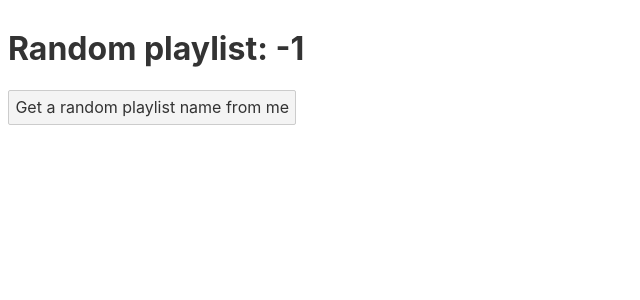
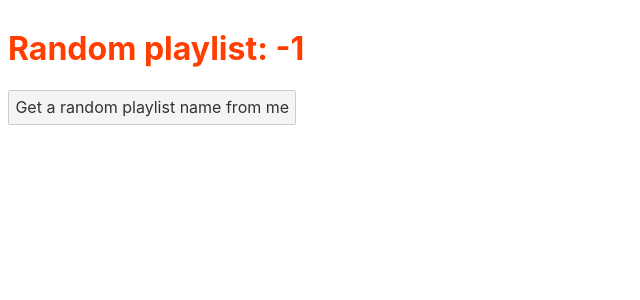
Before and after one commit to scherepi/Playgrate, a Svelte app in the folder client/: page / in a window 1280 px wide. Shown: the top 300 px of the page, without its empty margins (0-640 px from the left). Built offline with nearby package versions, Linux system fonts and the light colour scheme.

Commit message:
Began styling Svelte

```diff
--- a/client/src/App.svelte
+++ b/client/src/App.svelte
@@ -1,3 +1,4 @@
+<!-- REMEMBER TO RUN NPM RUN BUILD WHEN YOU MAKE CHANGES TO THIS FILE. -->
 <script>
 	export let name;
 	let rand = -1;
@@ -9,5 +10,11 @@
 	}
 </script>
 
+<style>
+	h1 {
+		color: #ff3e00;
+	}
+</style>
+
 <h1>Random playlist: {rand}</h1>
 <button on:click={getRand}>Get a random playlist name from me</button>
```
